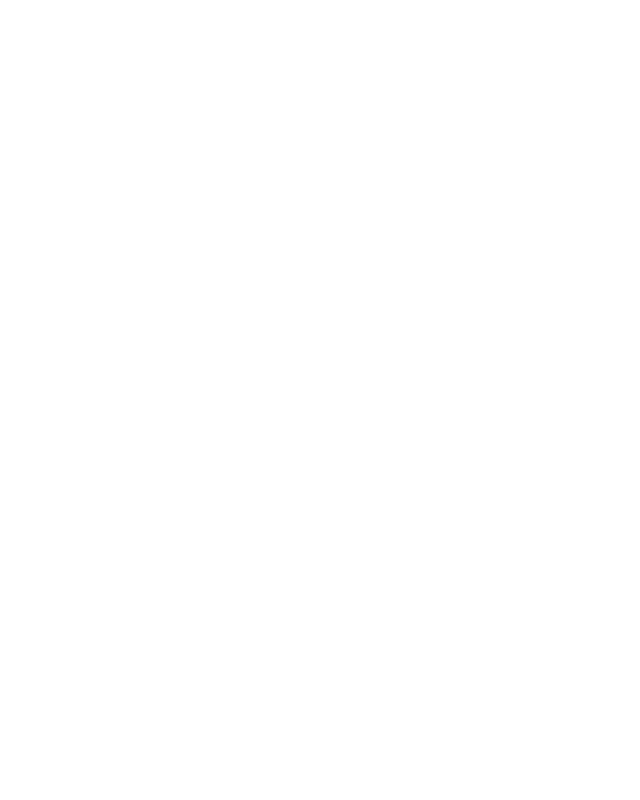
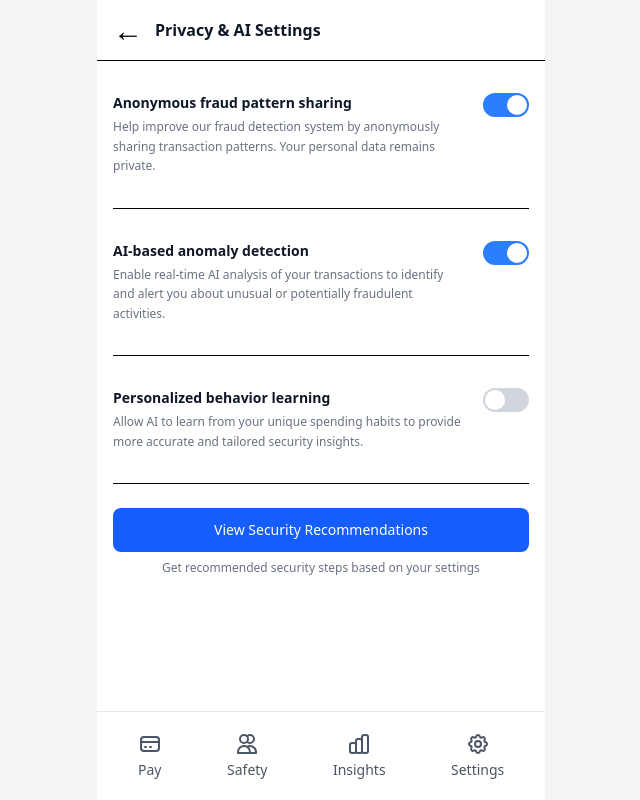
Before and after one commit to amrutasahu2006/upi-fraud-detection, a React (Vite) app: page /privacy-settings in a window 1280 px wide. Before the commit this address had no page. Shown: the whole page, without its empty margins (319-959 px from the left). Built offline with nearby package versions, Linux system fonts and the light colour scheme.

Commit message:
Added Privacy Settings page

```diff
--- a/src/App.jsx
+++ b/src/App.jsx
@@ -3,6 +3,7 @@
 import SecurityRecommendations from "./pages/SecurityRecommendations";
 import TransactionBlocked from "./pages/TransactionBlocked";
 import Safety from "./pages/Safety";
+import PrivacySettings from "./pages/PrivacySettings";
 
 
 function App() {
@@ -13,6 +14,7 @@
         <Route path="/recommendations" element={<SecurityRecommendations />} />
         <Route path="/blocked" element={<TransactionBlocked />} />
         <Route path="/safety" element={<Safety />} />
+        <Route path="/privacy-settings" element={<PrivacySettings />} />
       </Routes>
     </BrowserRouter>
   );
--- /dev/null
+++ b/src/components/SettingToggle.jsx
@@ -0,0 +1,28 @@
+export default function SettingToggle({
+  title,
+  description,
+  enabled,
+  onChange,
+}) {
+  return (
+    <div className="flex items-start justify-between gap-4 py-8">
+      <div className="max-w-[85%]">
+        <p className="text-sm font-semibold text-gray-900">{title}</p>
+        <p className="text-xs text-gray-500 mt-1 leading-relaxed">
+          {description}
+        </p>
+      </div>
+
+      <button
+        onClick={onChange}
+        className={`relative inline-flex h-6 w-16 items-center rounded-full transition cursor-pointer
+          ${enabled ? "bg-blue-500" : "bg-gray-300"}`}
+      >
+        <span
+          className={`inline-block h-5 w-5 transform rounded-full bg-white transition cursor-pointer
+            ${enabled ? "translate-x-6" : "translate-x-0.5"}`}
+        />
+      </button>
+    </div>
+  );
+}
--- /dev/null
+++ b/src/pages/PrivacySettings.jsx
@@ -0,0 +1,61 @@
+import { useState } from "react";
+import SettingToggle from "../components/SettingToggle";
+import BottomNavigation from "../components/BottomNavigation";
+
+export default function PrivacySettings() {
+  const [anonymousSharing, setAnonymousSharing] = useState(true);
+  const [aiDetection, setAiDetection] = useState(true);
+  const [behaviorLearning, setBehaviorLearning] = useState(false);
+
+  return (
+    <div className="min-h-screen bg-gray-100 flex justify-center">
+      <div className="w-full max-w-md bg-white flex flex-col">
+
+        {/* Header */}
+        <header className="flex items-center gap-3 px-4 py-3 border-b">
+          <button className="text-3xl cursor-pointer">←</button>
+          <h1 className="text-base font-semibold text-gray-900">
+            Privacy & AI Settings
+          </h1>
+        </header>
+
+        {/* Content */}
+        <main className="flex-1 px-4 divide-y">
+          <SettingToggle
+            title="Anonymous fraud pattern sharing"
+            description="Help improve our fraud detection system by anonymously sharing transaction patterns. Your personal data remains private."
+            enabled={anonymousSharing}
+            onChange={() => setAnonymousSharing(!anonymousSharing)}
+          />
+
+          <SettingToggle
+            title="AI-based anomaly detection"
+            description="Enable real-time AI analysis of your transactions to identify and alert you about unusual or potentially fraudulent activities."
+            enabled={aiDetection}
+            onChange={() => setAiDetection(!aiDetection)}
+          />
+
+          <SettingToggle
+            title="Personalized behavior learning"
+            description="Allow AI to learn from your unique spending habits to provide more accurate and tailored security insights."
+            enabled={behaviorLearning}
+            onChange={() => setBehaviorLearning(!behaviorLearning)}
+          />
+
+          <div className="pt-6">
+            <button className="w-full bg-blue-600 text-white py-3 rounded-lg text-sm font-medium cursor-pointer">
+              View Security Recommendations
+            </button>
+
+            <p className="text-xs text-gray-500 text-center mt-2 px-4">
+              Get recommended security steps based on your settings
+            </p>
+          </div>
+        </main>
+
+        {/* Bottom Navigation (already exists) */}
+        <BottomNavigation />
+      </div>
+    </div>
+  );
+}
```
